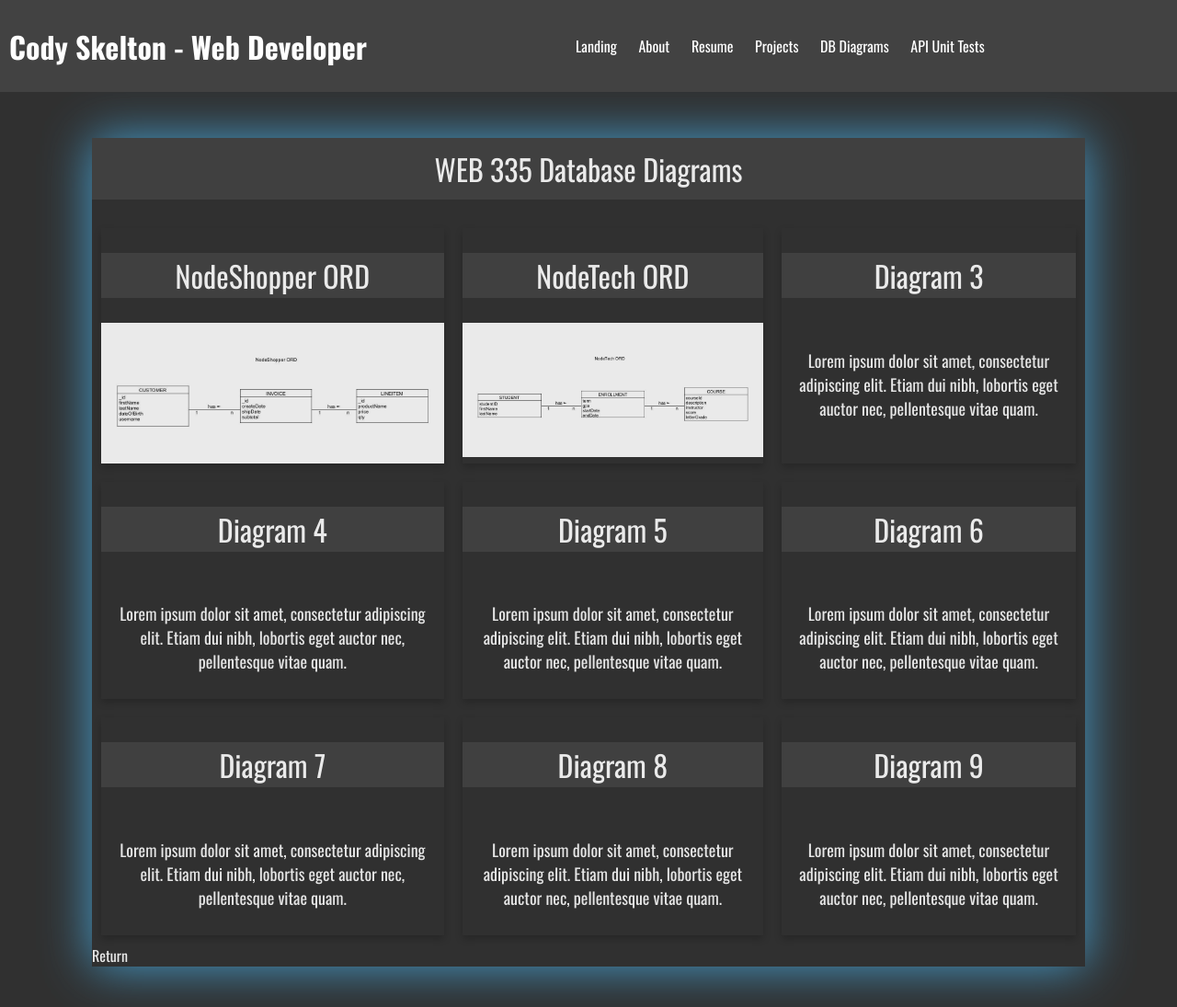
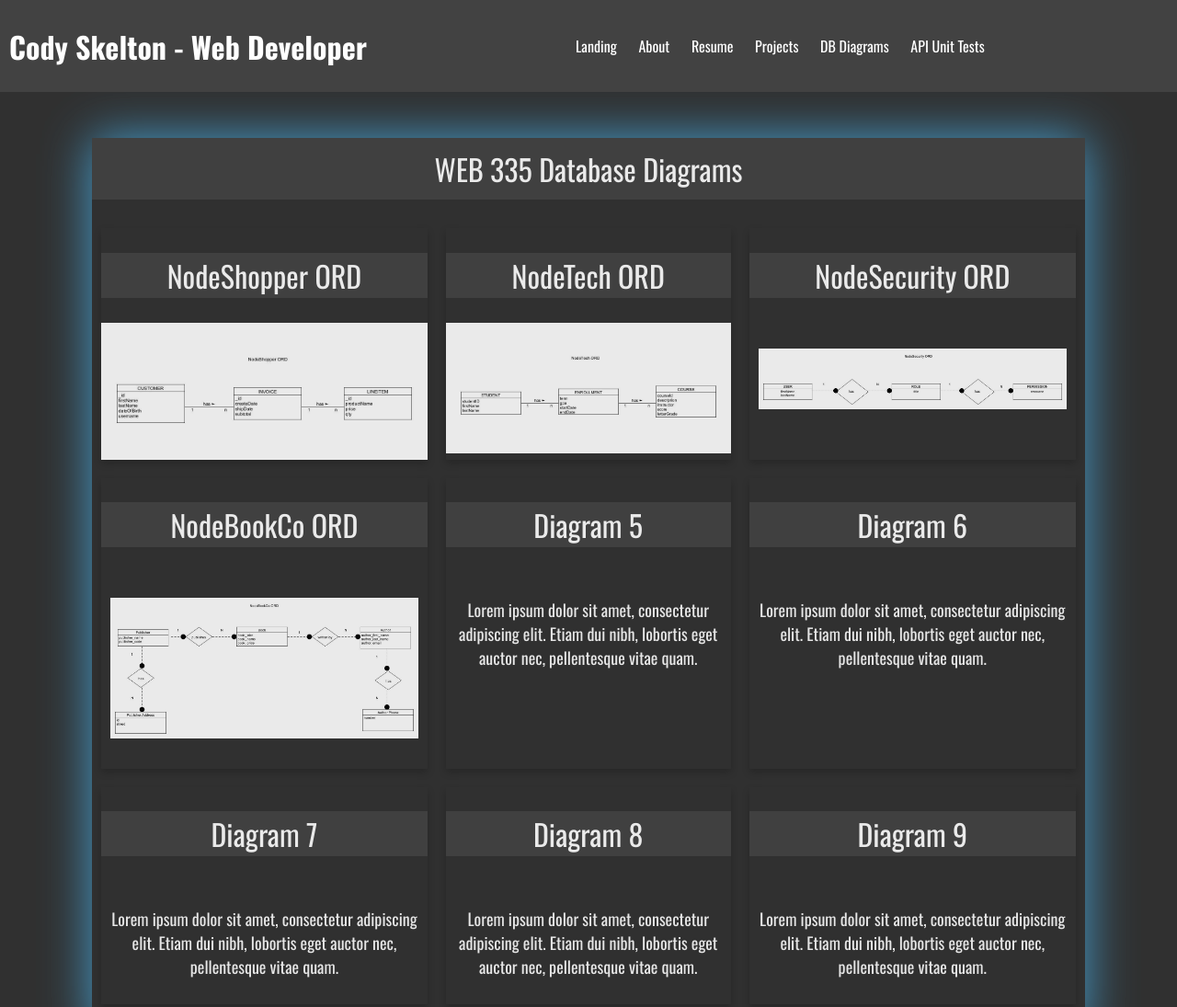
Before and after one commit to CSSkelton/portfolio, a plain HTML site: page db.html in a window 1280 px wide. Shown: the top 1095 px of the page at 92% size. Drawn offline with nearby package versions, Linux system fonts and the light colour scheme.

Commit message:
WEB 335 Week 3 ORD update

```diff
--- a/db.html
+++ b/db.html
@@ -45,19 +45,19 @@
                 </div>
 
                 <div class="card">
-                    <h2 class="card-title">Diagram 3</h2>
+                    <h2 class="card-title">NodeSecurity ORD</h2>
                     <div class="card-content">
                         <p>
-                            Lorem ipsum dolor sit amet, consectetur adipiscing elit. Etiam dui nibh, lobortis eget auctor nec, pellentesque vitae quam.
+                            <img src="./media/NodeSecurity ORD.jpg" alt="NodeSecurity ORD">
                         </p>
                     </div>
                 </div>
 
                 <div class="card">
-                    <h2 class="card-title">Diagram 4</h2>
+                    <h2 class="card-title">NodeBookCo ORD</h2>
                     <div class="card-content">
                         <p>
-                            Lorem ipsum dolor sit amet, consectetur adipiscing elit. Etiam dui nibh, lobortis eget auctor nec, pellentesque vitae quam.
+                            <img src="./media/NodeBookCo ORD.jpg" alt="NodeBookCo ORD">
                         </p>
                     </div>
                 </div>
```
Also changed, not shown: media/NodeBookCo ORD.jpg (added), media/NodeSecurity ORD.jpg (added).
